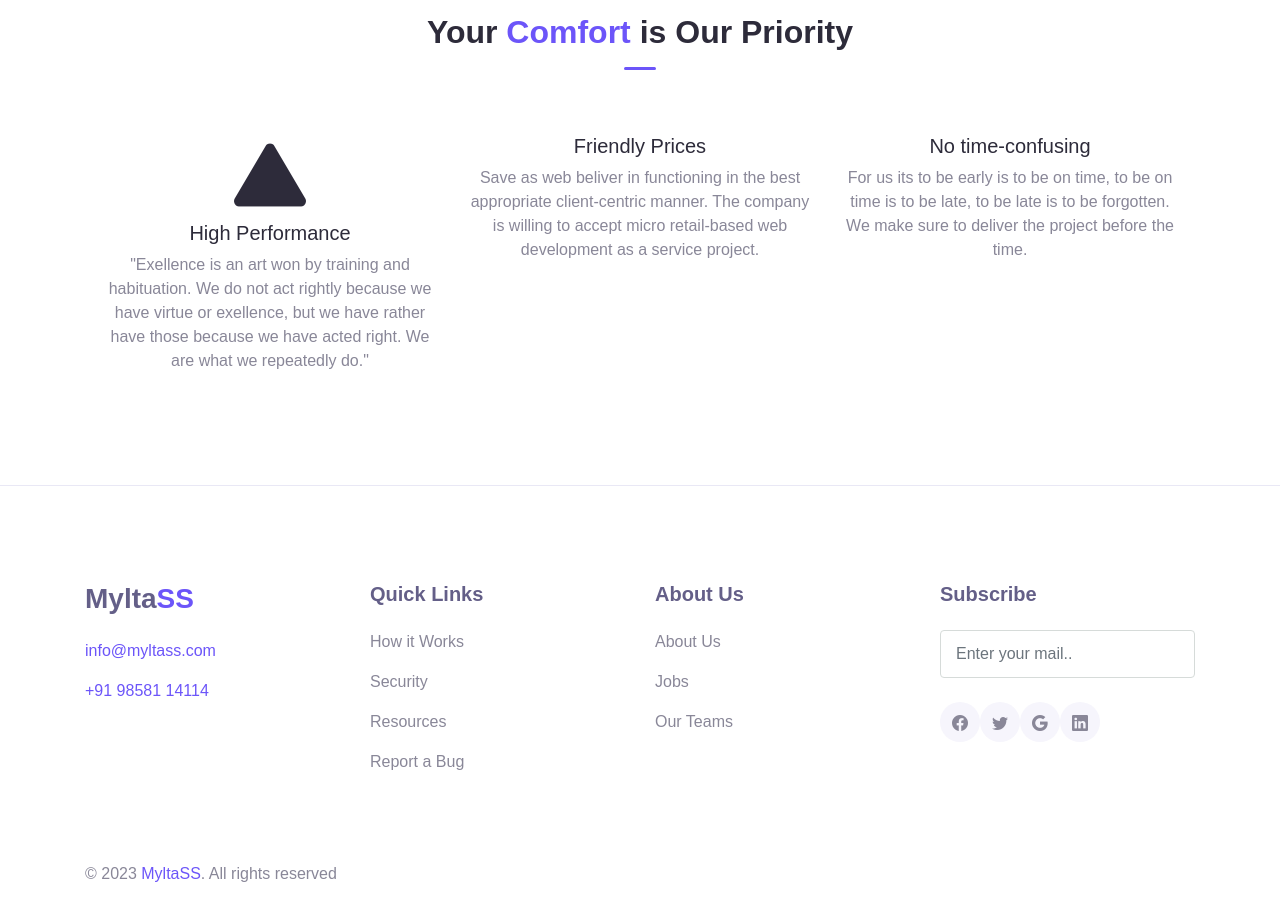
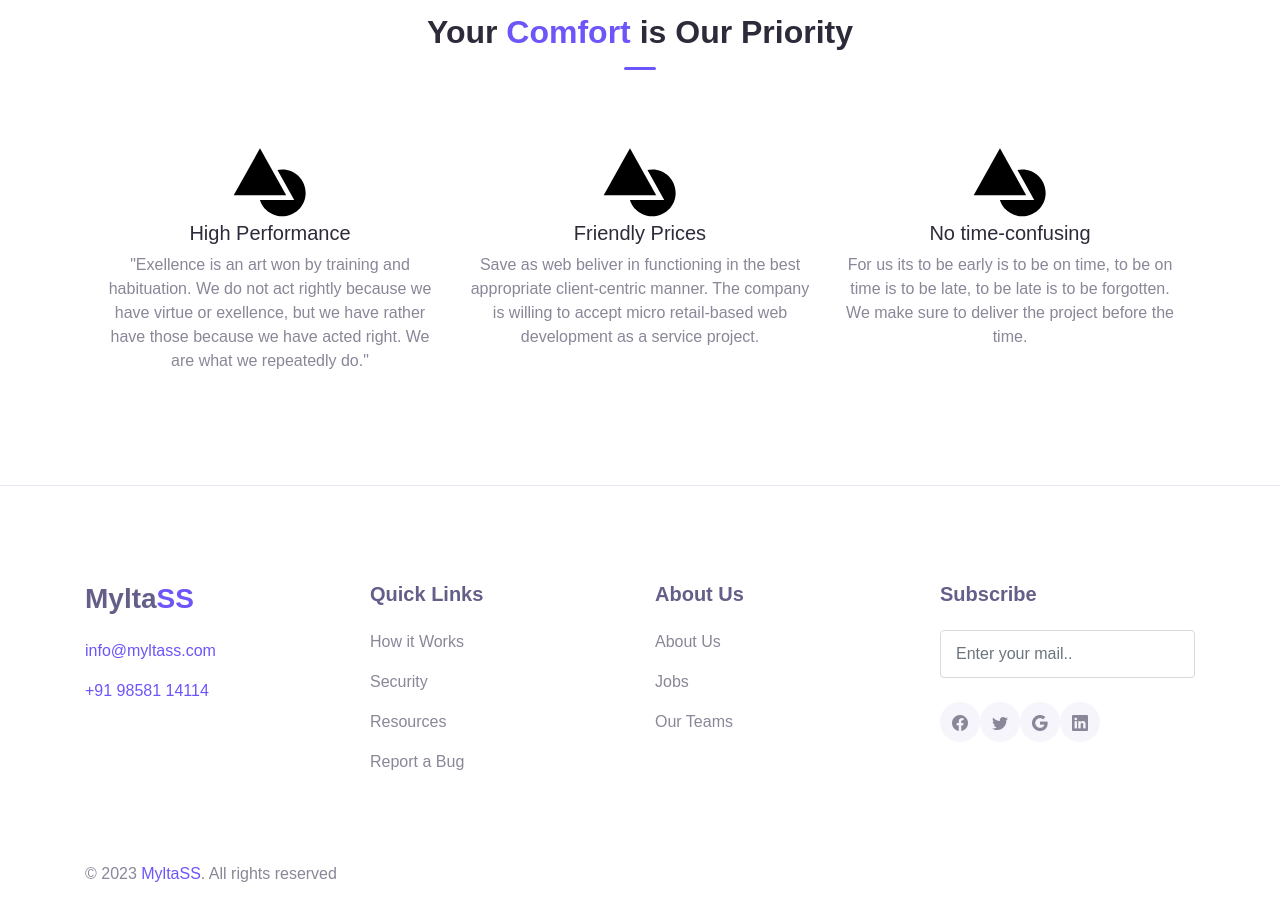
Before and after one commit to vasudevbhopade/user-app, a Vue app: page /services in a window 1280 px wide. Shown: the part 1062-1982 px from the top of the page. Built offline with nearby package versions, Linux system fonts and the light colour scheme.

Commit message:
added vue ways

```diff
--- a/src/components/MsServices.vue
+++ b/src/components/MsServices.vue
@@ -1,29 +1,17 @@
 <template>
   <div class="container mt-5">
-    <div
-      class="page-banner"
-      style="
-        background-image: url(../assets/banner/services-banner.jpg);
-        background-repeat: no-repeat;
-        background-size: 100% 100%;
-      "
-    >
+    <div class="page-banner" :style="bannerStyle">
       <div class="row justify-content-center align-items-center h-100">
         <div class="col-md-6">
           <nav aria-label="Breadcrumb">
             <ul class="breadcrumb justify-content-center py-0 bg-transparent">
               <li class="breadcrumb-item">
-                <a href="../index.html">Home</a>
+                <router-link to="/">Home</router-link>
               </li>
               <li class="breadcrumb-item active">Services</li>
             </ul>
           </nav>
-          <h1
-            class="text-center"
-            style="color: white; text-shadow: 0 0 2px #0056b3, 0 0 2px #0000ff"
-          >
-            Services
-          </h1>
+          <h1 class="text-center" :style="bannerTextStyle">Services</h1>
         </div>
       </div>
     </div>
@@ -66,7 +54,9 @@
 
           <div class="row mt-5 text-center">
             <div class="col-lg-4 py-3 wow fadeInUp">
-              <div class="display-3"><i class="bi-triangle-fill" /></div>
+              <div class="display-3">
+                <img src="../../assets/img/icon-shap.svg" />
+              </div>
               <h5>High Performance</h5>
               <p>
                 "Exellence is an art won by training and habituation. We do not
@@ -76,7 +66,9 @@
               </p>
             </div>
             <div class="col-lg-4 py-3 wow fadeInUp">
-              <div class="display-3"><span class="mai-shapes" /></div>
+              <div class="display-3">
+                <img src="../../assets/img/icon-shap.svg" />
+              </div>
               <h5>Friendly Prices</h5>
               <p>
                 Save as web beliver in functioning in the best appropriate
@@ -85,7 +77,9 @@
               </p>
             </div>
             <div class="col-lg-4 py-3 wow fadeInUp">
-              <div class="display-3"><span class="mai-shapes" /></div>
+              <div class="display-3">
+                <img src="../../assets/img/icon-shap.svg" />
+              </div>
               <h5>No time-confusing</h5>
               <p>
                 For us its to be early is to be on time, to be on time is to be
@@ -101,4 +95,15 @@
 </template>
 <script setup lang="ts">
 import "../css/theme.css";
+
+const bannerStyle = {
+  backgroundImage: "url(../assets/banner/services-banner.jpg)",
+  backgroundRepeat: "no-repeat",
+  backgroundSize: "100% 100%",
+};
+
+const bannerTextStyle = {
+  color: "white",
+  textShadow: "0 0 2px #0056b3, 0 0 2px #0000ff",
+};
 </script>
```
Also changed, not shown: assets/img/icon-shap.svg (added).
